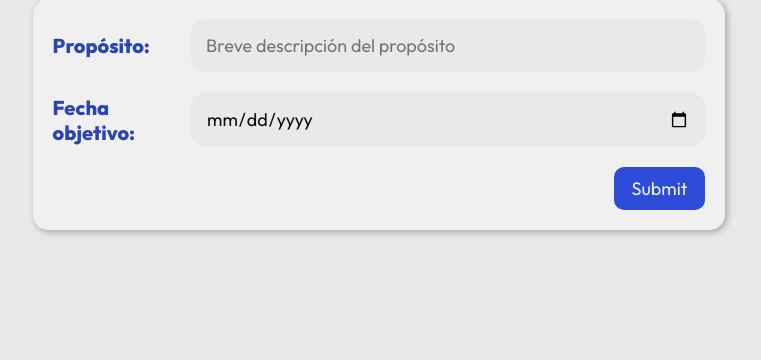
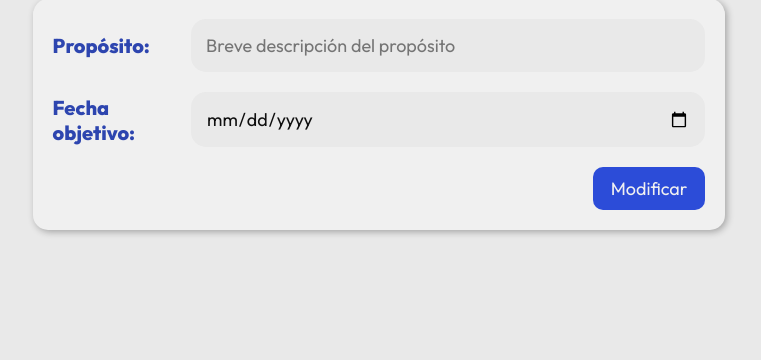
Before and after one commit to javielsitorico/listaPropositosDjango, a Django app: template propositos/templates/modificarProposito.html in a window 1280 px wide. Shown: the part 244-604 px from the top of the page, without its empty margins (261-1022 px from the left). Run offline with Django 4.2, Linux system fonts and the light colour scheme; the template is opened without the code that fills it, so the values that code supplies are empty.

Commit message:
Terminado

```diff
--- a/propositos/templates/crearProposito.html
+++ b/propositos/templates/crearProposito.html
@@ -41,7 +41,7 @@
                     <input type="date" name="fechaObjetivo" placeholder="Breve descripción del propósito">
                </div>
 
-               <input type="submit" class="boton">
+               <input type="submit" value="Crear"  class="boton">
 
           </form>
 
--- a/propositos/templates/modificarProposito.html
+++ b/propositos/templates/modificarProposito.html
@@ -41,7 +41,7 @@
                     <input type="date" name="fechaObjetivo" value="{{ proposito.fechaObjetivo|date:'Y-m-d' }}">
                </div>
 
-               <input type="submit" class="boton">
+               <input type="submit" value="Modificar"  class="boton">
 
           </form>
      </main>
```
